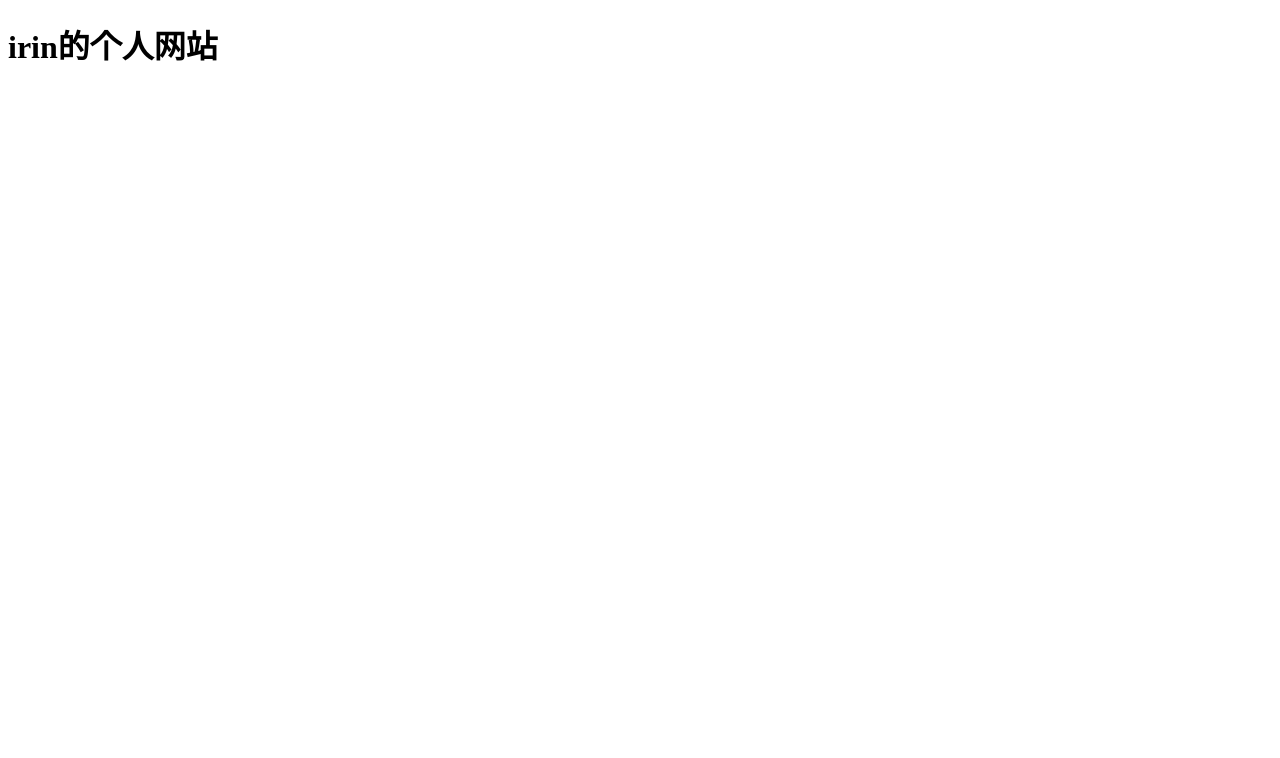
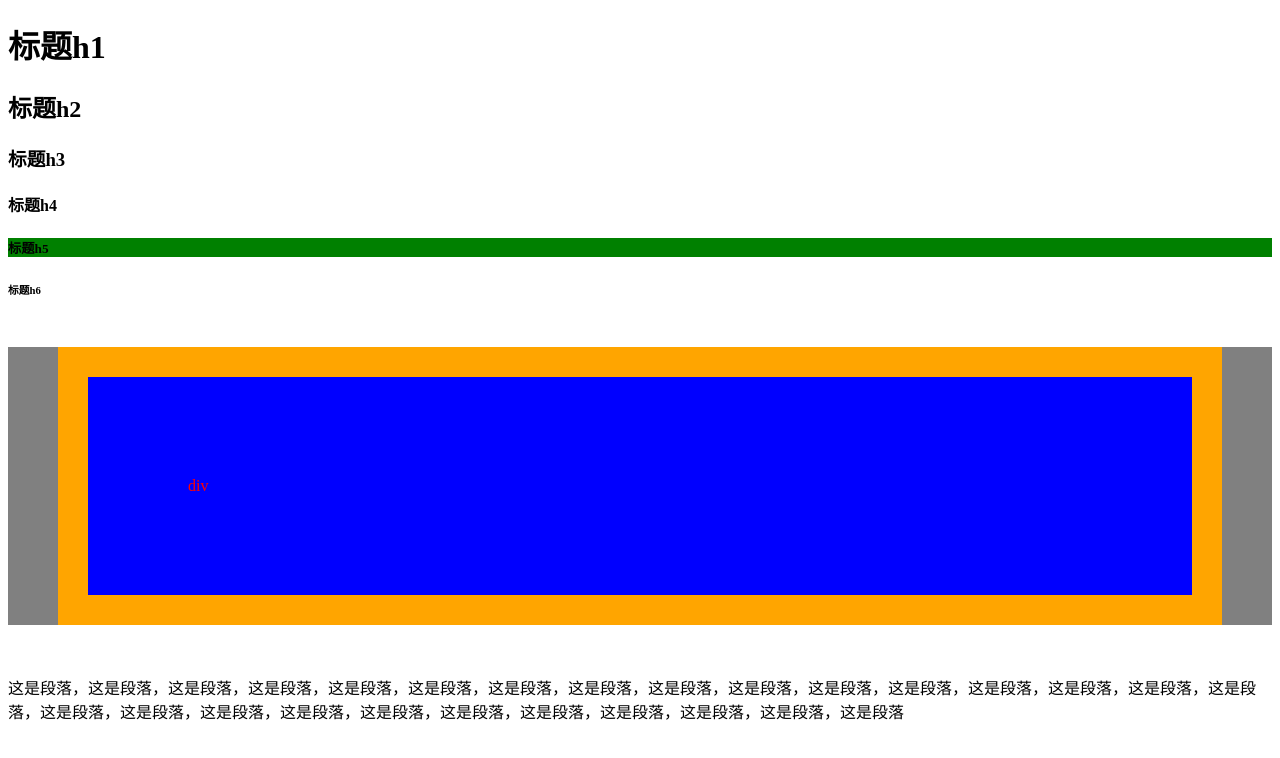
Before and after one commit to irindeng/irindeng.github.io, a plain HTML site: page index.html in a window 1280 px wide. Drawn offline with Linux system fonts and the light colour scheme.

Commit message:
add file

```diff
--- a/index.html
+++ b/index.html
@@ -4,9 +4,34 @@
     <meta charset="UTF-8">
     <meta name="viewport" content="width=device-width, initial-scale=1.0">
     <meta http-equiv="X-UA-Compatible" content="ie=edge">
-    <title>irin的个人网站</title>
+    <link rel="shortcut icon" href="favicon.ico" type="image/x-icon">
+    <title>irin的网站</title>
+    <style>
+    #father{
+        background-color: grey;
+    }
+    #div1{
+        margin:50px;
+        padding: 100px;
+        background-color: blue;
+        color: red;
+        border: 30px solid orange;
+    }
+    h5{
+        background-color: green;
+    }
+    </style>
 </head>
 <body>
-    <h1>irin的个人网站</h1>
+    <h1>标题h1</h1>
+    <h2>标题h2</h2>
+    <h3>标题h3</h3>
+    <h4>标题h4</h4>
+    <h5>标题h5</h5>
+    <h6>标题h6</h6>
+    <div id="father">
+        <div id="div1">div</div>
+    </div>
+    <p>这是段落，这是段落，这是段落，这是段落，这是段落，这是段落，这是段落，这是段落，这是段落，这是段落，这是段落，这是段落，这是段落，这是段落，这是段落，这是段落，这是段落，这是段落，这是段落，这是段落，这是段落，这是段落，这是段落，这是段落，这是段落，这是段落，这是段落</p>
 </body>
 </html>
```
Also changed, not shown: favicon.ico (added).
